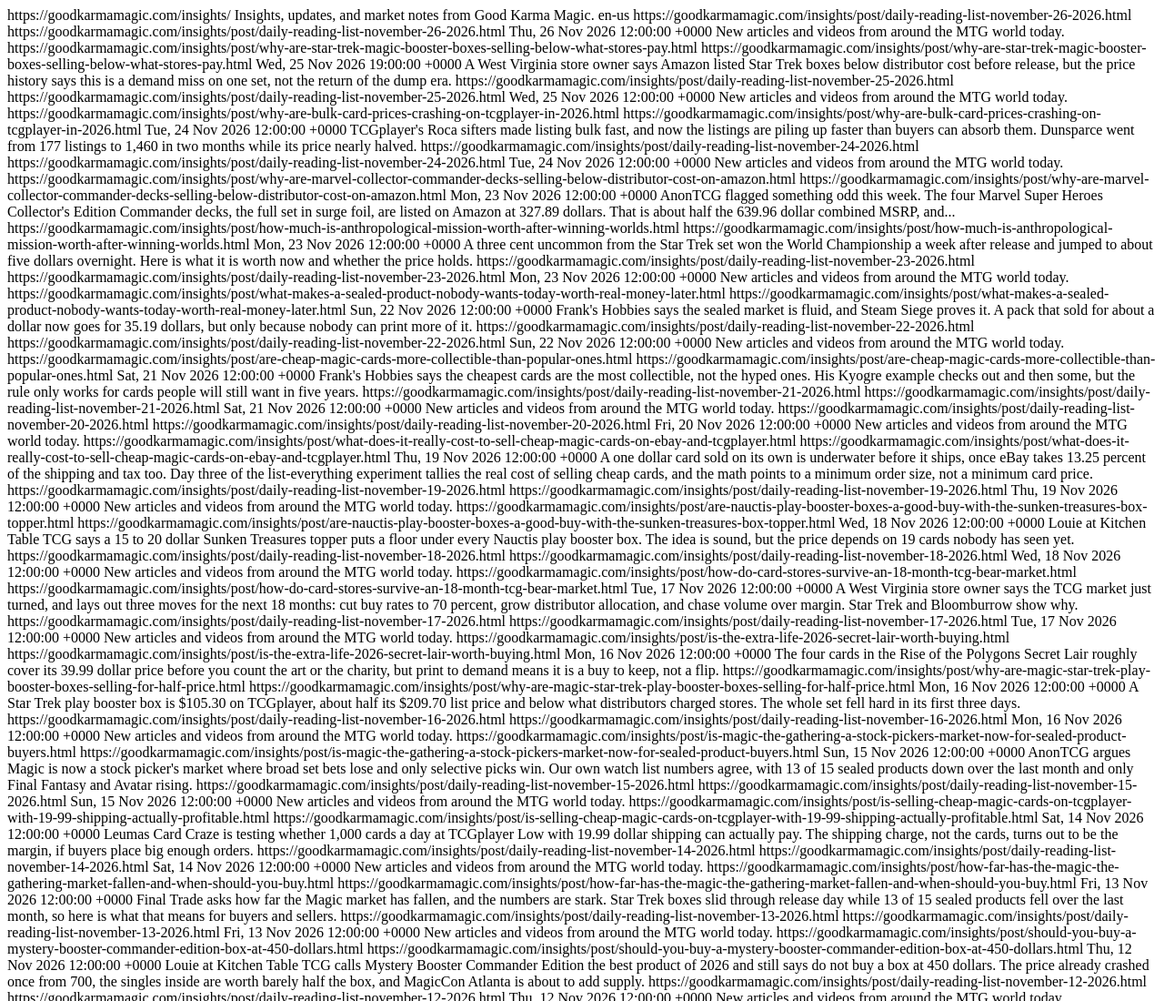
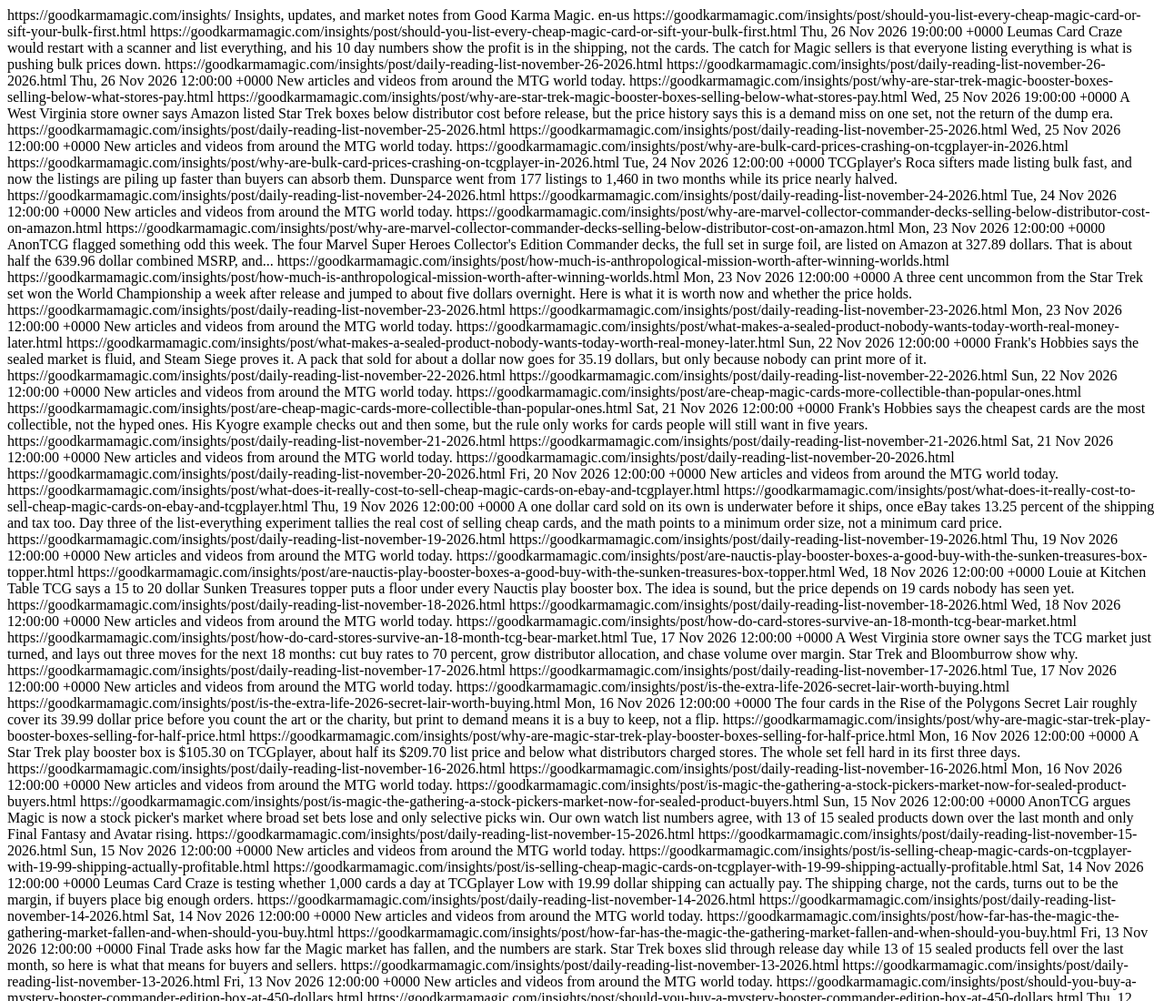
Before and after one commit to nw606/GKMsite, a plain HTML site: page insights/feed/rss.html in a window 1280 px wide. Shown: the top 1100 px of the page at 91% size. Drawn offline with Linux system fonts and the light colour scheme.

Commit message:
Add post to RSS: Should you list every cheap Magic card or sift your bulk first

```diff
--- a/insights/feed/rss.html
+++ b/insights/feed/rss.html
@@ -5,6 +5,13 @@
   <link>https://goodkarmamagic.com/insights/</link>
   <description>Insights, updates, and market notes from Good Karma Magic.</description>
   <language>en-us</language>
+  <item>
+    <title>Should you list every cheap Magic card or sift your bulk first</title>
+    <link>https://goodkarmamagic.com/insights/post/should-you-list-every-cheap-magic-card-or-sift-your-bulk-first.html</link>
+    <guid>https://goodkarmamagic.com/insights/post/should-you-list-every-cheap-magic-card-or-sift-your-bulk-first.html</guid>
+    <pubDate>Thu, 26 Nov 2026 19:00:00 +0000</pubDate>
+    <description>Leumas Card Craze would restart with a scanner and list everything, and his 10 day numbers show the profit is in the shipping, not the cards. The catch for Magic sellers is that everyone listing everything is what is pushing bulk prices down.</description>
+  </item>
   <item>
     <title>Daily Reading List - November 26, 2026</title>
     <link>https://goodkarmamagic.com/insights/post/daily-reading-list-november-26-2026.html</link>
```
